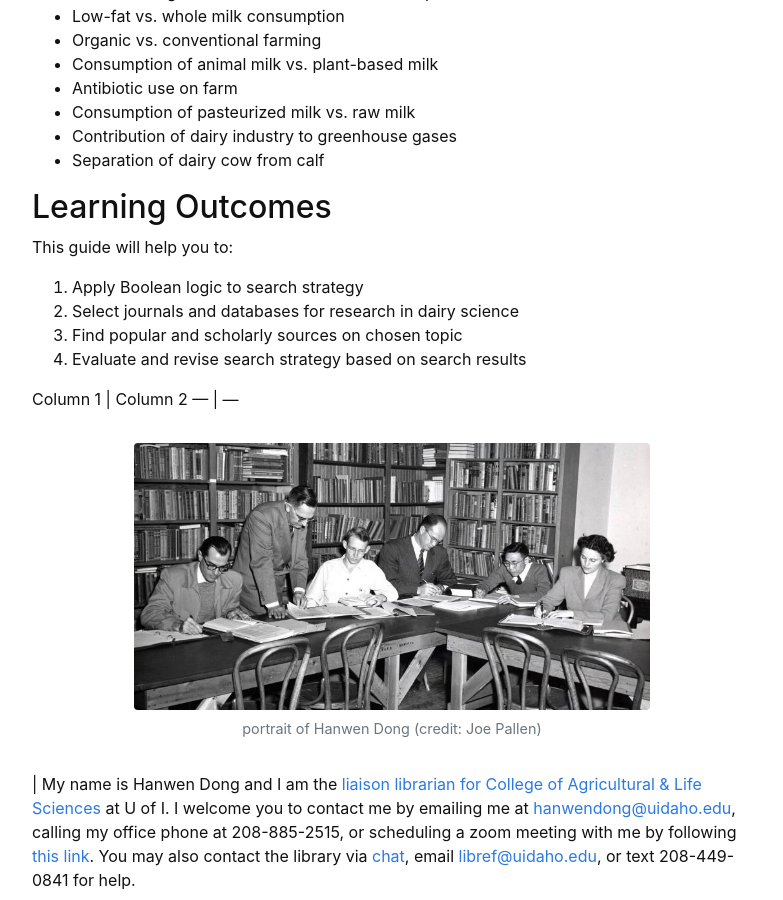
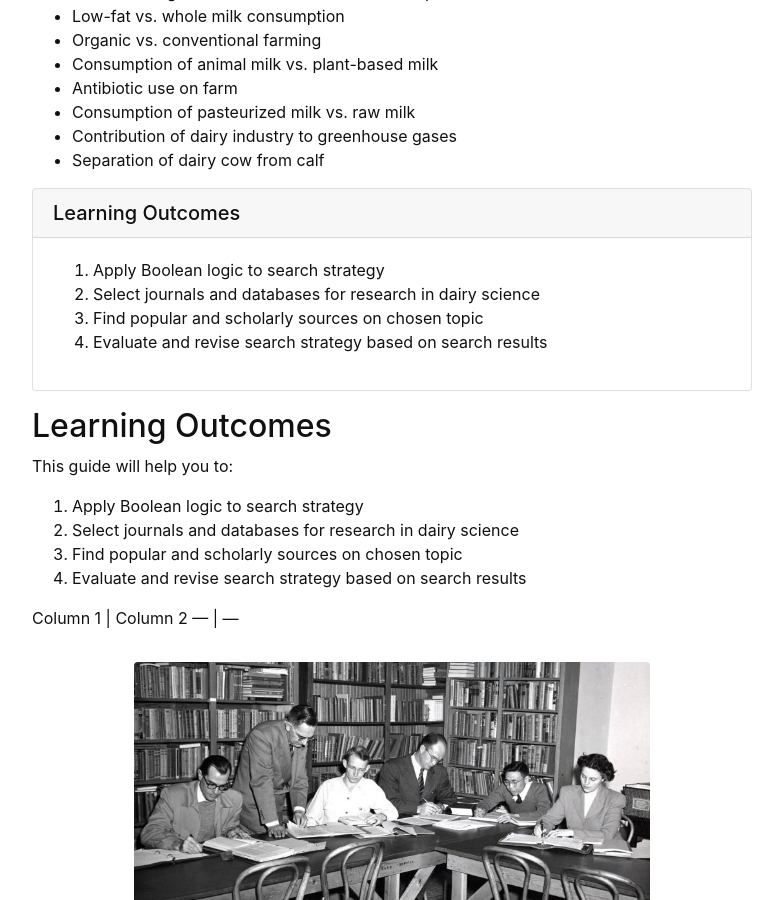
Before and after one commit to hanwendong1/AVS463-f20, a Jekyll site: the page built from index.md, in a window 1280 px wide and 900 px high, scrolled down 833 px. Shown: the whole window, without its empty margins (248-1031 px from the left). Built offline with Jekyll 4.4.1, drawn with Linux system fonts in a browser that asks for light colours.

Commit message:
Update index.md

```diff
--- a/index.md
+++ b/index.md
@@ -20,6 +20,16 @@ I developed this guide for students enrolled in Animal and Veterinary Science 46
 - Contribution of dairy industry to greenhouse gases
 - Separation of dairy cow from calf
 
+{% capture text %}
+
+1. Apply Boolean logic to search strategy
+2. Select journals and databases for research in dairy science
+3. Find popular and scholarly sources on chosen topic
+4. Evaluate and revise search strategy based on search results
+
+{% endcapture %}
+
+{% include card.md text=text header="Learning Outcomes" %}
 ## Learning Outcomes
 This guide will help you to:
 1.	Apply Boolean logic to search strategy
```
